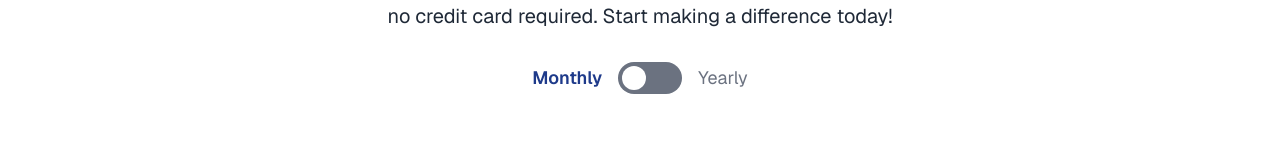
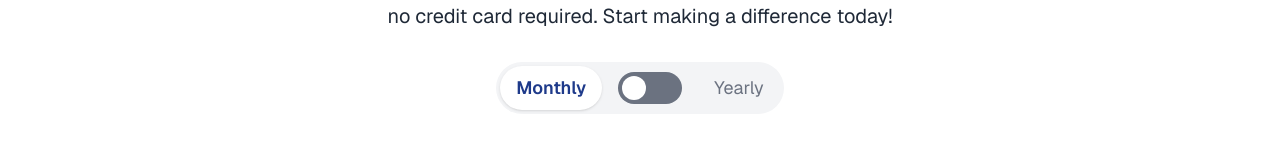
Before and after one commit to bugalsaas/Marketing, a Next.js app: page /pricing in a window 1280 px wide. Shown: the part 243-407 px from the top of the page. Built offline with nearby package versions, Linux system fonts and the light colour scheme; no server answers; a web font is replaced by a local one.

Commit message:
Fix pricing toggle positioning - prevent layout shift when switching between Monthly/Yearly billing options

```diff
--- a/src/app/pricing/page.tsx
+++ b/src/app/pricing/page.tsx
@@ -119,8 +119,13 @@ export default function PricingPage() {
           </p>
 
           {/* Billing Toggle */}
-          <div className="flex items-center justify-center gap-4 mb-8">
-            <span className={`text-lg ${billingCycle === 'monthly' ? 'text-[#1e3a8a] font-semibold' : 'text-[#6b7280]'}`}>
+          <div className="flex items-center justify-center mb-8">
+            <div className="flex items-center gap-4 bg-gray-100 rounded-full p-1">
+              <span className={`text-lg px-4 py-2 rounded-full transition-all duration-200 ${
+                billingCycle === 'monthly'
+                  ? 'text-[#1e3a8a] font-semibold bg-white shadow-sm'
+                  : 'text-[#6b7280]'
+              }`}>
                 Monthly
               </span>
               <button
@@ -135,14 +140,21 @@ export default function PricingPage() {
                   }`}
                 />
               </button>
-            <span className={`text-lg ${billingCycle === 'yearly' ? 'text-[#1e3a8a] font-semibold' : 'text-[#6b7280]'}`}>
+              <div className="flex items-center gap-2 px-4 py-2 rounded-full transition-all duration-200">
+                <span className={`text-lg ${
+                  billingCycle === 'yearly'
+                    ? 'text-[#1e3a8a] font-semibold'
+                    : 'text-[#6b7280]'
+                }`}>
                   Yearly
+                </span>
                 {billingCycle === 'yearly' && (
-                <Badge variant="secondary" className="ml-2 bg-green-100 text-green-800">
+                  <Badge variant="secondary" className="bg-green-100 text-green-800 text-xs">
                     2 Months Free
                   </Badge>
                 )}
-            </span>
+              </div>
+            </div>
           </div>
 
           {savings && (
```
Lines whose indentation alone changed are shown as unchanged.
